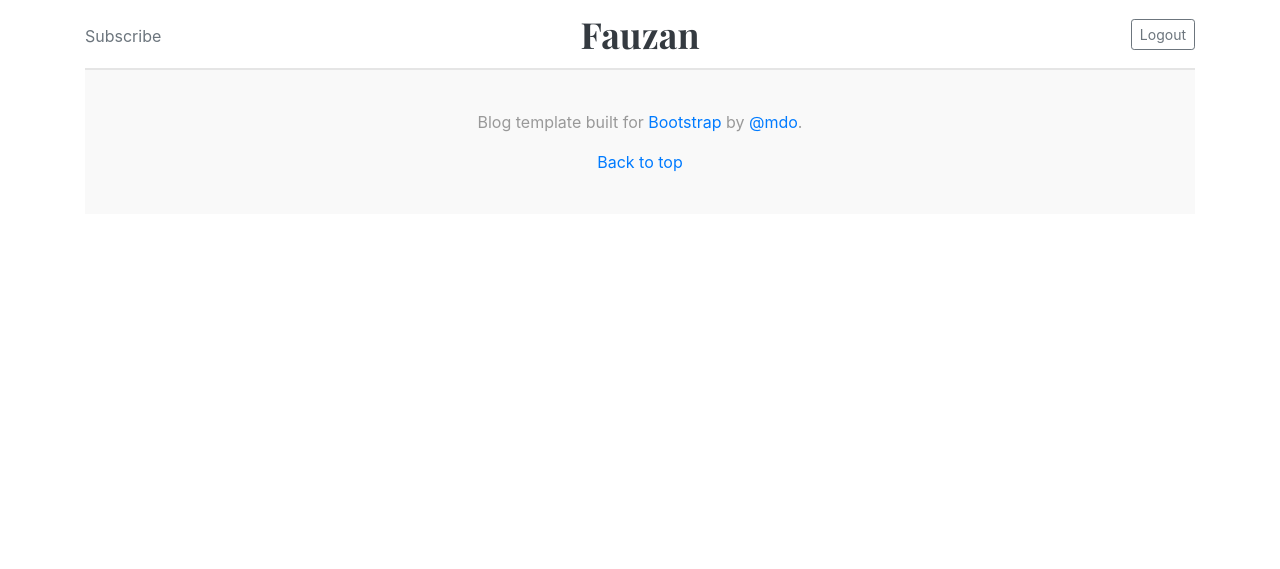
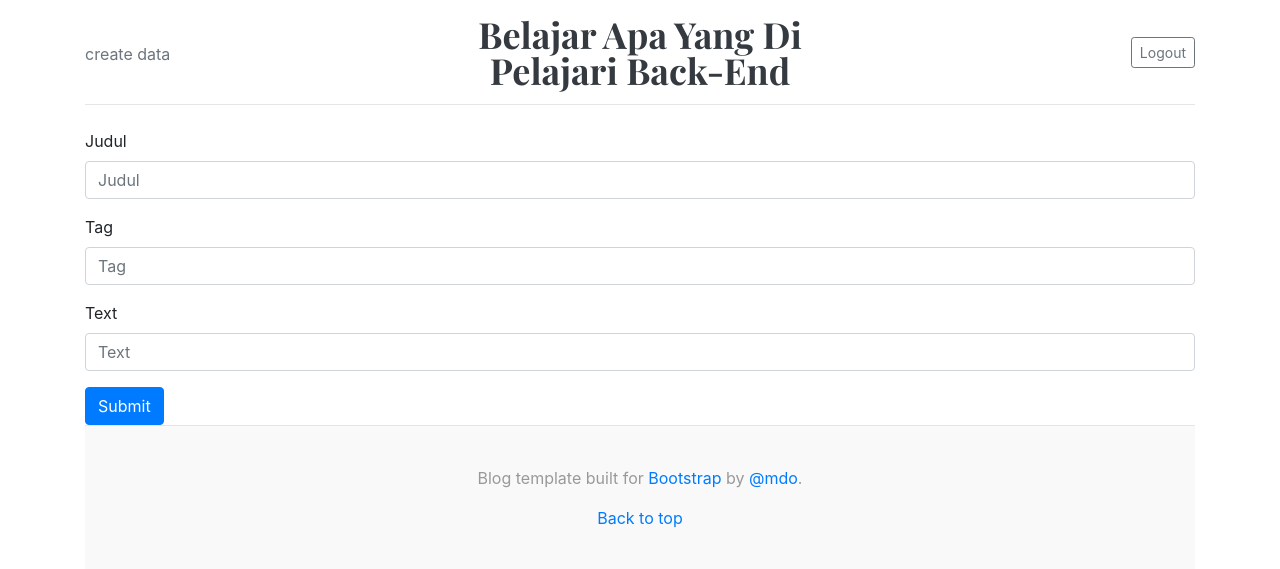
Before and after one commit to ozankaze/portofolio_blog, a PHP site: page /create.php in a window 1280 px wide. Shown: the top 569 px of the page. Run offline with PHP 8.4, Linux system fonts and the light colour scheme; the visitor is signed in with stand-in values (Sample User, id 1).

Commit message:
create data

```diff
--- a/create.php
+++ b/create.php
@@ -6,8 +6,34 @@ if ( !isset($_SESSION['user']) ) {
   header("Location: login.php");
 }
 
+if( isset($_POST['submit']) ) {
+    $judul = $_POST['judul'];
+    $tag = $_POST['tag'];
+    $text = $_POST['text'];
+
+    $query = create_data($judul, $tag, $text);
+}
+
 
 ?>
+
+<br>
+
+<form method="POST">
+<div class="form-group">
+    <label for="judul">Judul</label>
+    <input name="judul" type="text" class="form-control" id="judul" placeholder="Judul">
+  </div>
+  <div class="form-group">
+    <label for="tag">Tag</label>
+    <input name="tag" type="text" class="form-control" id="tag" placeholder="Tag">
+  </div>
+  <div class="form-group">
+    <label for="text">Text</label>
+    <input name="text" type="text" class="form-control" id="text" placeholder="Text">
+  </div>
+  <button type="submit" class="btn btn-primary" name="submit">Submit</button>
+</form>
 
 
 <?php
--- a/functions/blog.php
+++ b/functions/blog.php
@@ -19,5 +19,22 @@ function cek_data($username, $password) {
 
 }
 
+// create data
+function create_data($judul, $tag, $text) {
+  global $link;
+
+  $judul = mysqli_real_escape_string($link, $judul);
+  $tag = mysqli_real_escape_string($link, $judul);
+  $text = mysqli_real_escape_string($link, $judul);
+
+  $query = "INSERT INTO `blogs` (`judul`, `tag`, `text`) VALUES ('$judul', '$tag', '$text')";
+  // var_dump($query);die();
+  if( mysqli_query($link, $query) ) {
+    header("Location: index.php");
+  } else {
+    return false;
+  }
+}
+
 
 ?>
--- a/view/header.php
+++ b/view/header.php
@@ -33,10 +33,10 @@ if( isset($_SESSION['user']) ) {
       <header class="blog-header py-3">
         <div class="row flex-nowrap justify-content-between align-items-center">
           <div class="col-4 pt-1">
-            <a class="text-muted" href="#">Subscribe</a>
+            <a class="text-muted" href="create.php">create data</a>
           </div>
           <div class="col-4 text-center">
-            <a class="blog-header-logo text-dark" href="#">Fauzan</a>
+            <a class="blog-header-logo text-dark" href="#">Belajar Apa Yang Di Pelajari Back-End</a>
           </div>
           <div class="col-4 d-flex justify-content-end align-items-center">
             <!-- <a class="text-muted" href="#">
```
